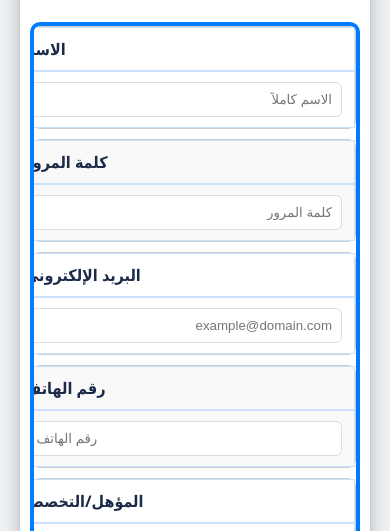
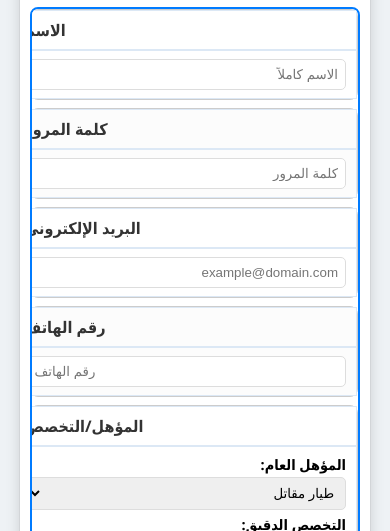
Before and after one commit to almashraqiabdulwali/html-designs, a plain HTML site: page index.html in a window 390 px wide. Shown: the part 277-808 px from the top of the page. Drawn offline with Linux system fonts and the light colour scheme.

Commit message:
Update index.html

```diff
--- a/index.html
+++ b/index.html
@@ -3,7 +3,7 @@
 <head>
     <meta charset="UTF-8">
     <meta name="viewport" content="width=device-width, initial-scale=1.0">
-    <title>نموذج تسجيل - جدول مُجسَّم وحدود ملونة</title>
+    <title>نموذج تسجيل - جدول مُصغَّر ونظيف</title>
     <style>
         /* التنسيق الأساسي للجسم والخلفية */
         body {
@@ -14,94 +14,91 @@
             direction: rtl;
         }
 
-        /* الحاوية الرئيسية - تم تقليل العرض الأقصى */
+        /* الحاوية الرئيسية - تم تقليل العرض الأقصى مجدداً */
         .container {
-            max-width: 700px; /* تم التصغير من 800px */
-            margin: 40px auto;
-            padding: 25px; /* تم التصغير من 30px */
+            max-width: 650px; /* تم التصغير من 700px */
+            margin: 30px auto;
+            padding: 20px; /* تم التصغير من 25px */
             background-color: #ffffff;
-            border-radius: 20px;
-            box-shadow: 0 10px 20px rgba(0, 0, 0, 0.25), 0 0 0 1px rgba(0, 0, 0, 0.05);
+            border-radius: 18px; /* حواف أنعم */
+            box-shadow: 0 8px 15px rgba(0, 0, 0, 0.15), 0 0 0 1px rgba(0, 0, 0, 0.05);
         }
 
-        header { text-align: center; margin-bottom: 25px; }
+        header { text-align: center; margin-bottom: 20px; }
         .highlight { color: #007bff; text-decoration: underline; }
 
         /* تنسيق الجدول وإضافة حدود ملونة ومجسَّمة */
         .form-table {
             width: 100%;
             border-collapse: collapse;
-            margin-top: 25px;
-            border: 4px solid #007bff;
-            border-radius: 10px;
+            margin-top: 15px;
+            /* حدود الجدول الرئيسية (إطار خارجي رفيع) */
+            border: 2px solid #007bff;
+            border-radius: 8px;
             overflow: hidden;
         }
 
         /* تنسيق خلايا الجدول والخطوط الداخلية - تم تقليل الحشوة */
         .form-table td {
-            padding: 10px 12px; /* تم التصغير من 12px 15px */
-            border: 1px solid #cce0ff;
+            padding: 8px 10px; /* تم التصغير مجدداً */
+            border: 1px solid #dce8f5; /* خطوط أفتح وأكثر نظافة */
             background-color: #ffffff;
-            vertical-align: top;
+            vertical-align: middle; /* محاذاة في المنتصف عمودياً */
             transition: background-color 0.3s;
         }
         .form-table tr:hover td {
-            background-color: #f0f7ff;
+            background-color: #f5faff; /* لون فاتح جداً عند المرور */
         }
 
         /* تلوين خطوط الجدول بالتناوب */
         .form-table tr:nth-child(even) td {
-            background-color: #f9f9f9;
+            background-color: #fcfcfc;
         }
 
         /* تنسيق عمود التسمية */
         .label-cell {
-            width: 30%;
-            font-weight: 700;
-            color: #1a2a47;
-            background-color: #e6f0ff;
+            width: 35%; /* زيادة عرض التسمية قليلاً لتناسب الاسم الجديد */
+            font-weight: 600;
+            color: #333;
+            background-color: #eef3f9; /* خلفية ناعمة للتسميات */
             text-align: right;
-            border-left: 3px solid #007bff;
+            border-left: 2px solid #b3d9ff; /* خط عمودي ناعم */
         }
 
         /* تنسيق الحقول والمجموعات المدمجة */
         input:not([type="radio"]),
         select {
             width: 98%;
-            padding: 9px; /* تم التصغير من 10px */
+            padding: 7px; /* تم التصغير */
             border: 1px solid #ddd;
-            border-radius: 6px;
+            border-radius: 5px;
             box-sizing: border-box;
         }
 
         .input-inline-group {
             display: flex;
-            gap: 15px;
+            gap: 10px; /* تقليل المسافة */
             width: 100%;
         }
         .input-inline-group > div { flex: 1; }
-        .input-inline-group label { display: block; font-weight: 600; margin-bottom: 5px; }
+        .input-inline-group label { display: block; font-weight: 600; margin-bottom: 3px; font-size: 0.9em; }
 
         /* تنسيق زر الإرسال */
         .submit-cell {
             text-align: center;
-            padding: 20px;
+            padding: 15px; /* تقليل الحشوة */
             background-color: #fff !important;
         }
         .submit-btn {
-            padding: 12px 40px;
+            padding: 10px 30px; /* تصغير الزر */
             background-color: #007bff;
             color: white;
             border: none;
-            border-radius: 8px;
+            border-radius: 6px;
             font-weight: 600;
             cursor: pointer;
-            box-shadow: 0 4px 6px rgba(0, 123, 255, 0.4);
+            box-shadow: 0 3px 5px rgba(0, 123, 255, 0.3);
             transition: all 0.2s;
-        }
-        .submit-btn:hover {
-            transform: translateY(-2px);
-            box-shadow: 0 6px 12px rgba(0, 123, 255, 0.6);
         }
 
         /* استجابة الشاشات الصغيرة */
@@ -111,25 +108,10 @@
                 display: block;
                 width: 100%;
             }
-            .form-table tr {
-                margin-bottom: 10px;
-                border: 1px solid #ccc;
-                border-radius: 8px;
-            }
-            .label-cell {
-                width: 100%;
-                text-align: left;
-                background-color: #eef2f5;
-                border-left: none;
-                border-bottom: 1px solid #ddd;
-            }
-            .input-inline-group {
-                flex-direction: column;
-                gap: 5px;
-            }
-            .submit-cell {
-                padding-top: 10px;
-            }
+            .form-table tr { margin-bottom: 8px; border: 1px solid #ccc; border-radius: 8px; }
+            .label-cell { width: 100%; text-align: left; background-color: #eef2f5; border-left: none; border-bottom: 1px solid #ddd; }
+            .input-inline-group { flex-direction: column; gap: 5px; }
+            .submit-cell { padding-top: 10px; }
         }
     </style>
 </head>
```
